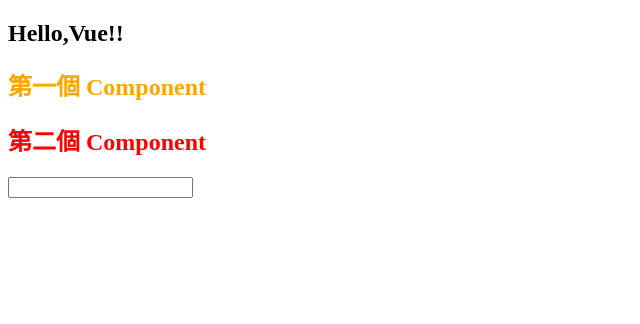
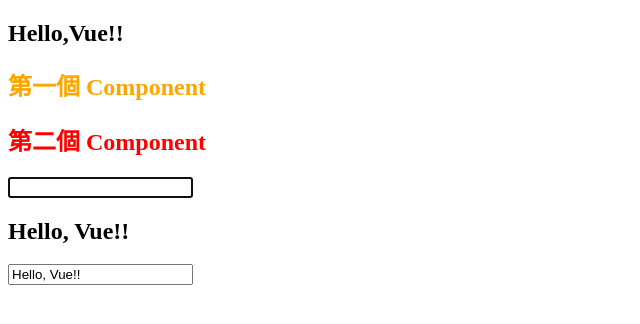
Before and after one commit to pananchi/vue-new, a Vue app: page / in a window 1280 px wide. Shown: the top 324 px of the page, without its empty margins (0-640 px from the left). Built offline with nearby package versions, Linux system fonts and the light colour scheme.

Commit message:
從 OptionsAPI到CompositionAPI的setup語法糖

```diff
--- a/src/App.vue
+++ b/src/App.vue
@@ -1,4 +1,5 @@
 <script setup>
+import ApiStyle from "./components/ApiStyle.vue";
 import FirstComponent from "./components/FirstComponent.vue";
 import SecondComponent from "./components/SecondComponent.vue";
 import ThirdComponent from "./components/ThirdComponent.vue";
@@ -11,6 +12,7 @@
   <FirstComponent />
   <SecondComponent />
   <ThirdComponent />
+  <ApiStyle />
 
 </template>
 
--- /dev/null
+++ b/src/components/ApiStyle.vue
@@ -0,0 +1,36 @@
+<!-- <script>
+import { ref } from 'vue';
+
+  export default {
+    // Options API
+    //  data() {
+    //     return {
+    //       message:"Hello, Vue!!"
+    //     };
+    //   },
+
+    // Composition API
+    setup() {
+      const message = ref("Hello, Vue!!") ;
+      return { message };
+    }
+  };
+</script> -->
+
+<script setup>
+import { ref } from 'vue';
+
+
+const message = ref("Hello, Vue!!");
+</script>
+
+<template>
+  <div>
+    <h2>{{ message }}</h2>
+    <input type="text" v-model="message" />
+  </div>
+</template>
+
+<style lang="css" scoped>
+
+</style>
--- a/src/components/ThirdComponent.vue
+++ b/src/components/ThirdComponent.vue
@@ -1,5 +1,10 @@
 <script setup>
+import { onMounted } from 'vue';
 
+// DOM Tree 產生
+onMounted(() => {
+  document.querySelector('#input1').focus();
+});
 </script>
 
 <template>
```
